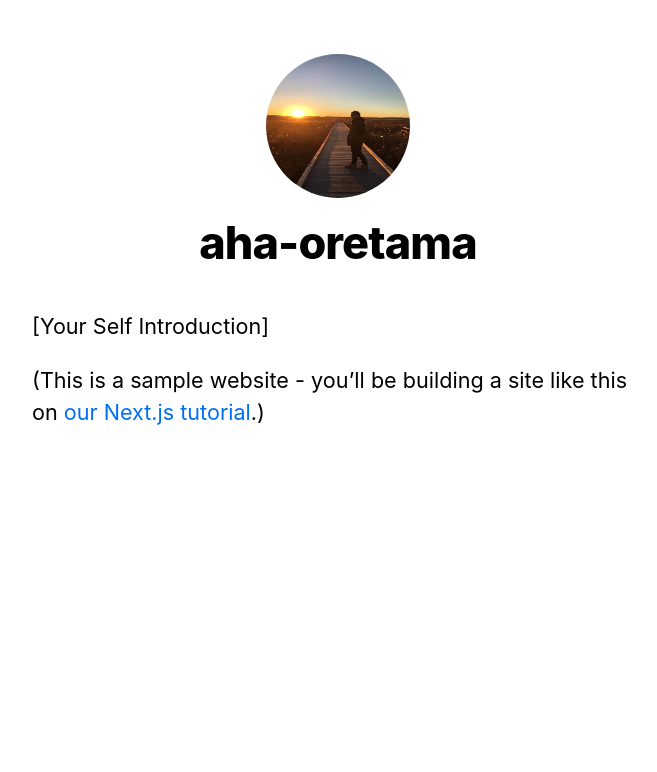
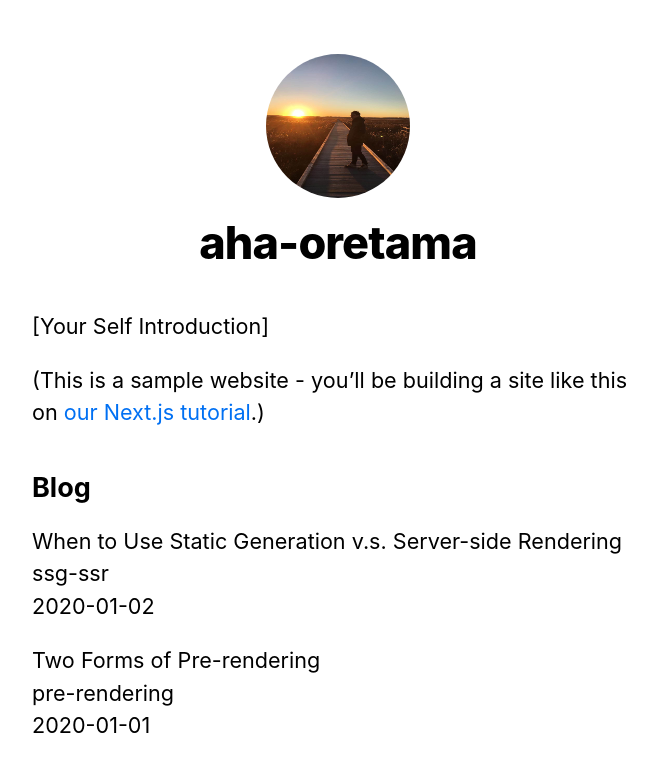
Before and after one commit to aha-oretama/reportstore-ui, a Next.js app: page / in a window 1280 px wide. Shown: the top 772 px of the page, without its empty margins (302-959 px from the left). Built offline with nearby package versions, Linux system fonts and the light colour scheme.

Commit message:
static generation

```diff
--- /dev/null
+++ b/lib/posts.ts
@@ -0,0 +1,34 @@
+import path from "path";
+import * as fs from "fs";
+import matter from "gray-matter";
+
+const postsDirectory = path.join(process.cwd(), "posts");
+
+export function getSortedPostsData() {
+  const fileNames = fs.readdirSync(postsDirectory);
+  const allPostsData = fileNames.map(fileName => {
+    // Remove ".md" from file name to get id
+    const id = fileName.replace(/\.md$/, '')
+
+    // Read markdown file as string
+    const fullPath = path.join(postsDirectory, fileName)
+    const fileContents = fs.readFileSync(fullPath, 'utf8')
+
+    // Use gray-matter to parse the post metadata section
+    const matterResult = matter(fileContents)
+
+    // Combine the data with the id
+    return {
+      id,
+      ...(matterResult.data as { date: string; title: string })
+    }
+  })
+  // Sort posts by date
+  return allPostsData.sort((a, b) => {
+    if (a.date < b.date) {
+      return 1
+    } else {
+      return -1
+    }
+  })
+}
--- a/package.json
+++ b/package.json
@@ -8,6 +8,7 @@
     "start": "next start"
   },
   "dependencies": {
+    "gray-matter": "^4.0.2",
     "next": "^10.0.0",
     "react": "16.13.1",
     "react-dom": "16.13.1"
--- a/pages/index.tsx
+++ b/pages/index.tsx
@@ -1,8 +1,16 @@
 import Head from 'next/head'
 import Layout, { siteTitle } from '../components/layout'
 import utilStyles from '../styles/utils.module.css'
+import {getSortedPostsData} from "../lib/posts";
+import {GetStaticProps} from "next";
 
-export default function Home() {
+export default function Home({allPostsData}: {
+  allPostsData: {
+    date: string;
+    title: string;
+    id: string;
+  }[]
+}) {
   return (
     <Layout home>
       <Head>
@@ -15,6 +23,30 @@
           <a href="https://nextjs.org/learn">our Next.js tutorial</a>.)
         </p>
       </section>
+      <section className={`${utilStyles.headingMd} ${utilStyles.padding1px}`}>
+        <h2 className={utilStyles.headingLg}>Blog</h2>
+        <ul className={utilStyles.list}>
+          {allPostsData.map(({ id, date, title }) => (
+            <li className={utilStyles.listItem} key={id}>
+              {title}
+              <br />
+              {id}
+              <br />
+              {date}
+            </li>
+          ))}
+        </ul>
+      </section>
     </Layout>
   )
 }
+
+export const getStaticProps: GetStaticProps = async () => {
+  const allPostsData = getSortedPostsData();
+  console.log(allPostsData);
+  return {
+    props: {
+      allPostsData
+    }
+  }
+}
--- /dev/null
+++ b/posts/pre-rendering.md
@@ -0,0 +1,11 @@
+---
+title: 'Two Forms of Pre-rendering'
+date: '2020-01-01'
+---
+
+Next.js has two forms of pre-rendering: **Static Generation** and **Server-side Rendering**. The difference is in **when** it generates the HTML for a page.
+
+- **Static Generation** is the pre-rendering method that generates the HTML at **build time**. The pre-rendered HTML is then _reused_ on each request.
+- **Server-side Rendering** is the pre-rendering method that generates the HTML on **each request**.
+
+Importantly, Next.js lets you **choose** which pre-rendering form to use for each page. You can create a "hybrid" Next.js app by using Static Generation for most pages and using Server-side Rendering for others.
--- /dev/null
+++ b/posts/ssg-ssr.md
@@ -0,0 +1,19 @@
+---
+title: 'When to Use Static Generation v.s. Server-side Rendering'
+date: '2020-01-02'
+---
+
+We recommend using **Static Generation** (with and without data) whenever possible because your page can be built once and served by CDN, which makes it much faster than having a server render the page on every request.
+
+You can use Static Generation for many types of pages, including:
+
+- Marketing pages
+- Blog posts
+- E-commerce product listings
+- Help and documentation
+
+You should ask yourself: "Can I pre-render this page **ahead** of a user's request?" If the answer is yes, then you should choose Static Generation.
+
+On the other hand, Static Generation is **not** a good idea if you cannot pre-render a page ahead of a user's request. Maybe your page shows frequently updated data, and the page content changes on every request.
+
+In that case, you can use **Server-Side Rendering**. It will be slower, but the pre-rendered page will always be up-to-date. Or you can skip pre-rendering and use client-side JavaScript to populate data.
```
Also changed, not shown: 1 other file (tests, documents, lock files or other folders).
